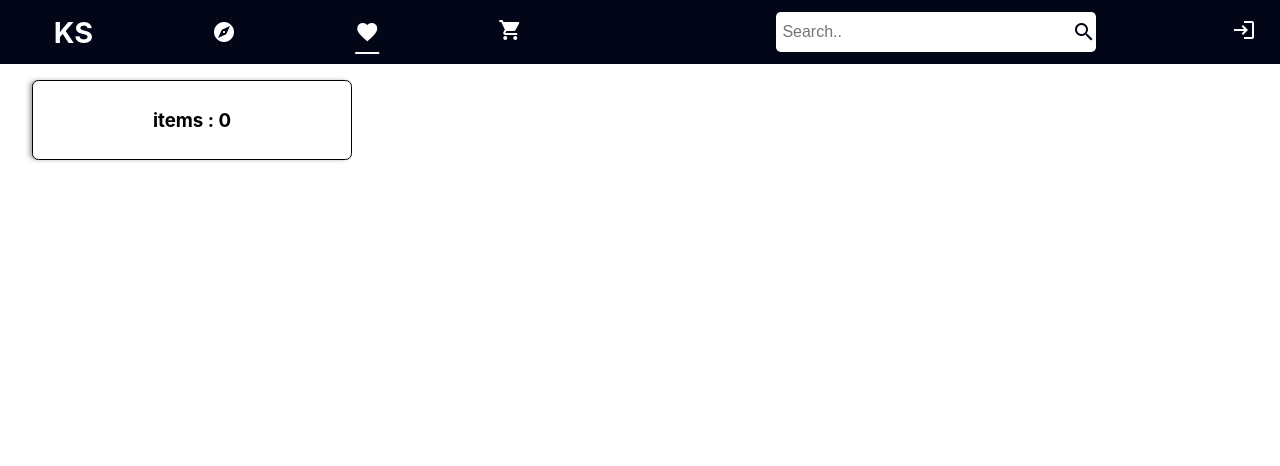
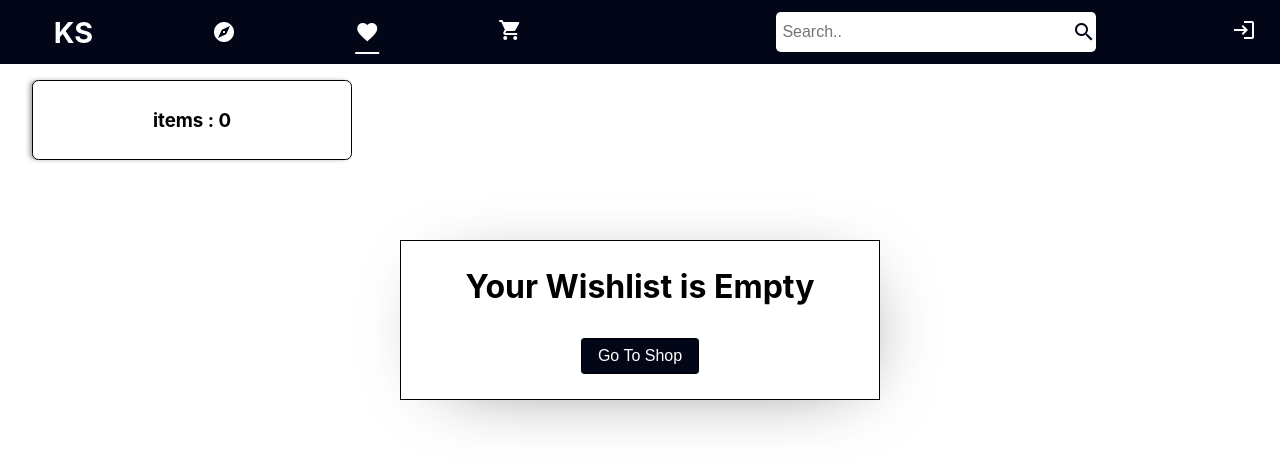
Before and after one commit to RaviPratihast/ecom-kartshop, a React (Create React App) app: page /wishlist in a window 1280 px wide. Shown: the top 466 px of the page. Built offline with nearby package versions, Linux system fonts and the light colour scheme.

Commit message:
feat: empty wishlist sign feature.

```diff
--- a/src/pages/wishlist-page/wishlist.css
+++ b/src/pages/wishlist-page/wishlist.css
@@ -32,3 +32,18 @@
   margin-top: 12em;
   margin-bottom: 3em;
 }
+.wishlist-empty-container {
+  display: flex;
+  flex-direction: column;
+  gap: 2em;
+  justify-content: center;
+  align-items: center;
+  margin-inline: auto;
+  margin-top: 15em;
+  width: 30em;
+  height: 10em;
+  border: 1px solid black;
+  -webkit-box-shadow: 10px 10px 79px -40px rgba(0, 0, 0, 0.75);
+  -moz-box-shadow: 10px 10px 79px -40px rgba(0, 0, 0, 0.75);
+  box-shadow: 10px 10px 79px -40px rgba(0, 0, 0, 0.75);
+}
--- a/src/pages/wishlist-page/wishlist.jsx
+++ b/src/pages/wishlist-page/wishlist.jsx
@@ -15,6 +15,12 @@ const Wishlist = () => {
       <div className="wishlist-count">
         <h3>items : {state.wishlist.length}</h3>
       </div>
+      {state.wishlist.length === 0 ? (
+        <div className="wishlist-empty-container">
+          <h1>Your Wishlist is Empty</h1>
+          <Button onClick={()=>  navigate("/shop")}>Go To Shop</Button>
+        </div>
+      ) : (
         <div className="wishlist-items-container">
           {state.wishlist.map(
             ({ id, name, rating, image, originalPrice, price }) => {
@@ -48,7 +54,9 @@ const Wishlist = () => {
                         toast.success("Item Removed From Wishlist");
                       }}
                     >
-                    <span className="material-icons favorite-icon">delete</span>
+                      <span className="material-icons favorite-icon">
+                        delete
+                      </span>
                     </Button>
                   </div>
                 </Card>
@@ -56,6 +64,7 @@ const Wishlist = () => {
             }
           )}
         </div>
+      )}
     </div>
   );
 };
```
Lines whose indentation alone changed are shown as unchanged.
